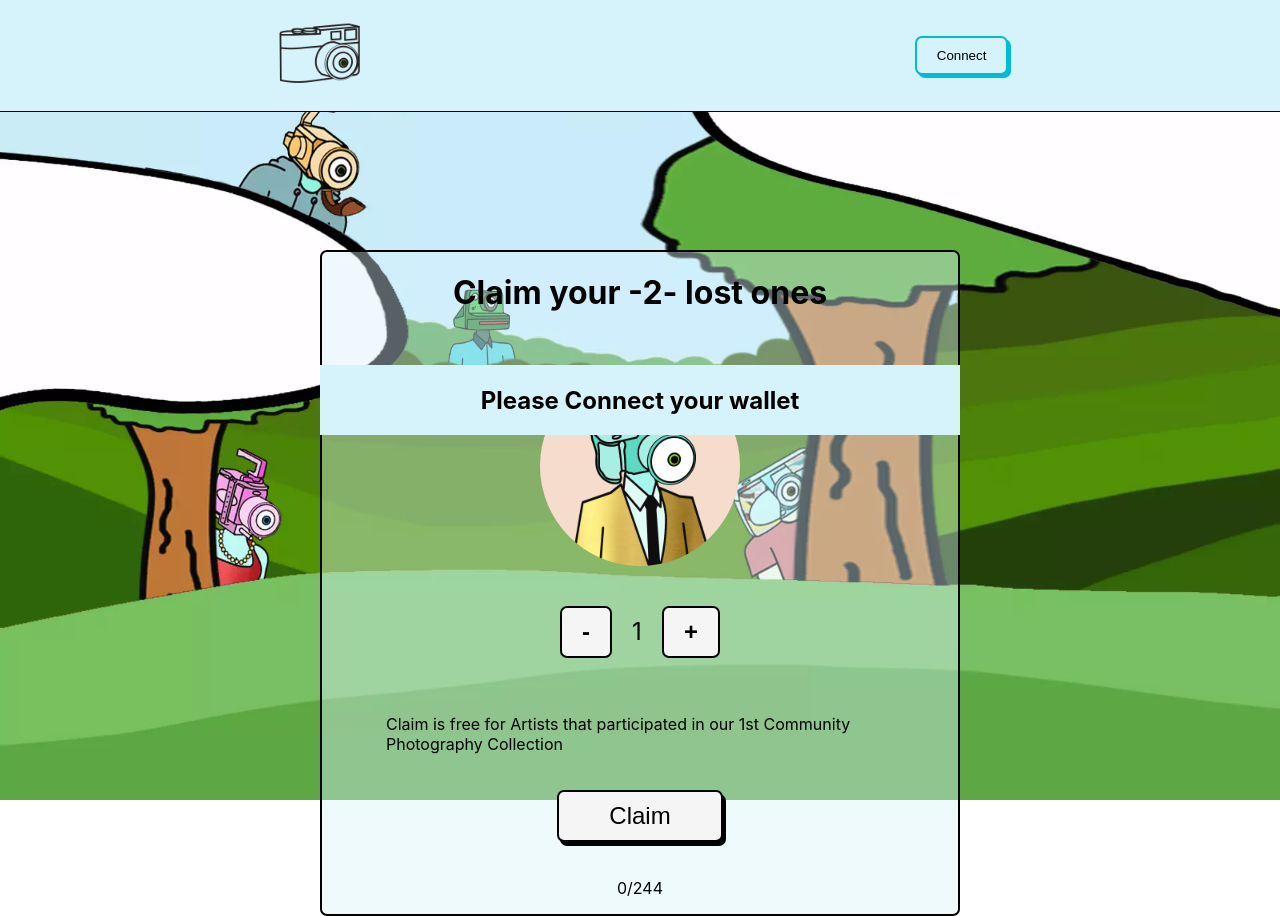
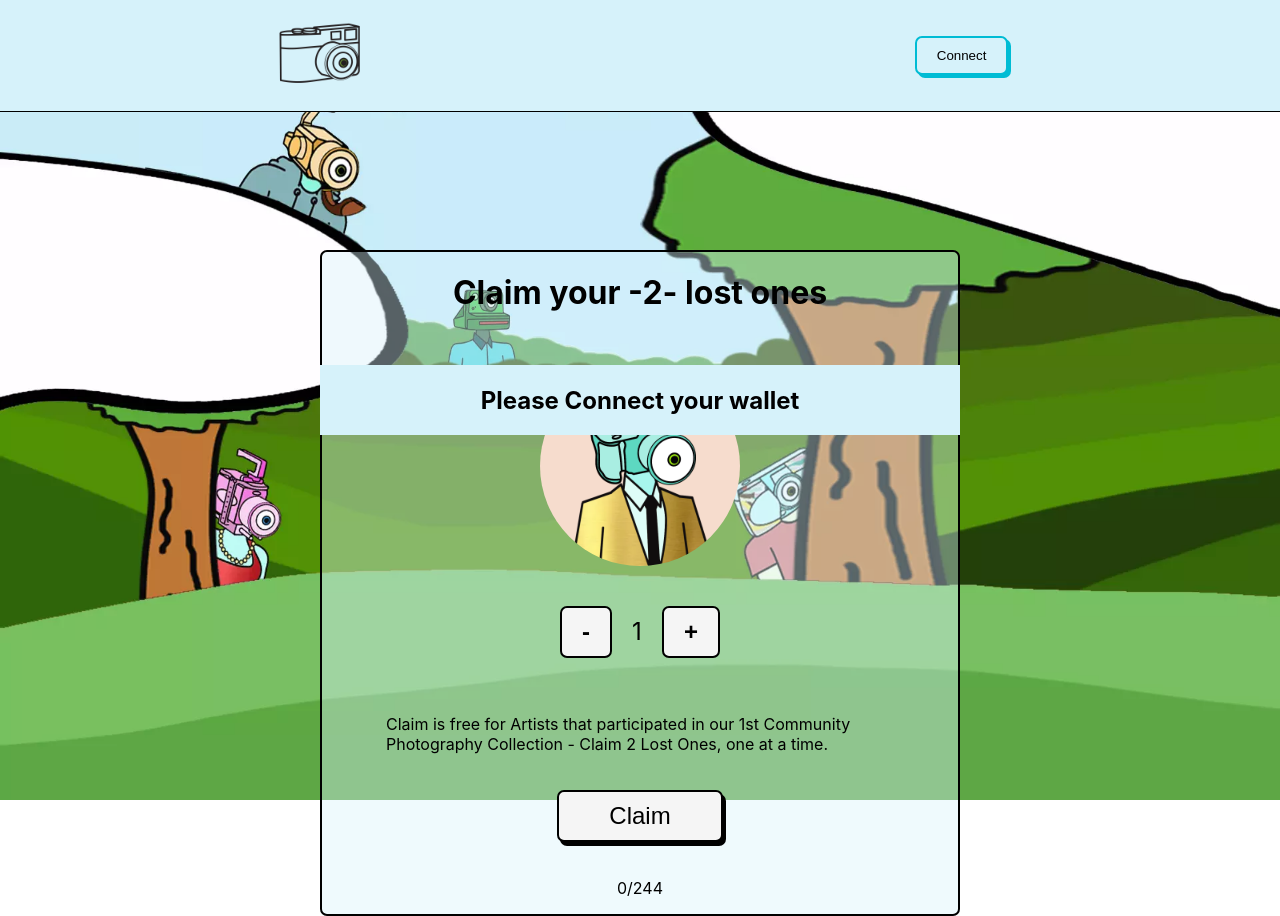
Before and after one commit to boshjerns/gumihuo, a Next.js app: page / in a window 1280 px wide. Built offline with nearby package versions, Linux system fonts and the light colour scheme; no server answers.

Commit message:
Add files via upload

```diff
--- a/pages/index.js
+++ b/pages/index.js
@@ -165,7 +165,7 @@ export default function Home() {
                             <p className={styles.mintAmountText}>{mintAmount}</p>
                             <button className={styles.mathButton} onClick={incrementMintAmount}>+</button>
                         </div>
-                        <p>Claim is free for Artists that participated in our 1st Community Photography Collection</p>
+                        <p>Claim is free for Artists that participated in our 1st Community Photography Collection - Claim 2 Lost Ones, one at a time.</p>
                         {!loading && <button onClick={handleClaim} className={styles.MintButton}  disabled={!provider}>Claim</button>}
                         {loading && <button className={styles.MintButtonDisabled} disabled>...Minting...</button>}
                         <p className={styles.SupplyText}>{totalSupply}/244</p>
```
